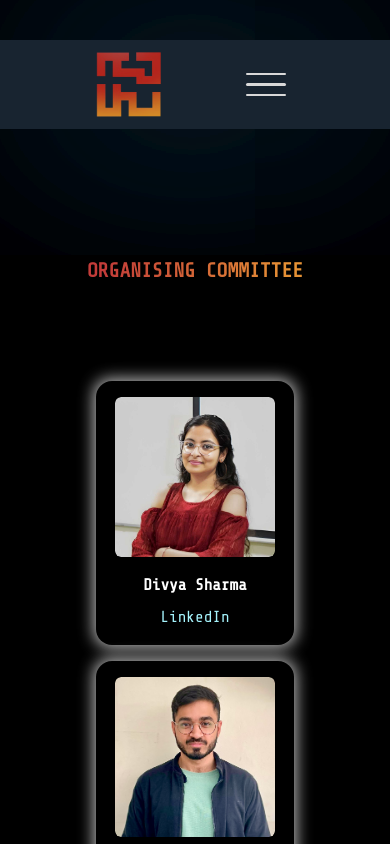
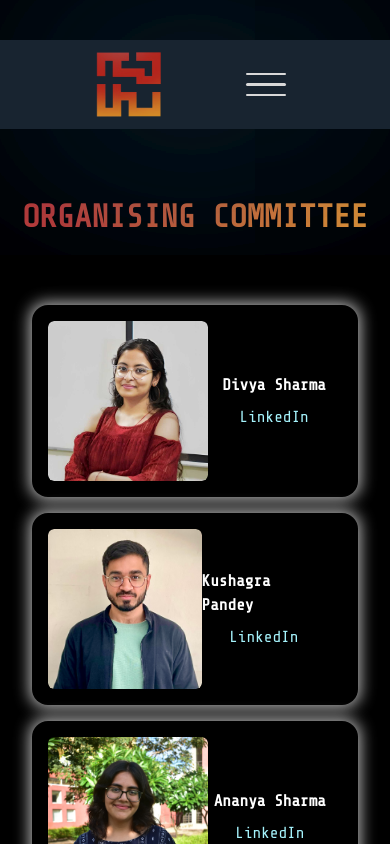
Before and after one commit to adistrim/hackJKLUv3, a Next.js app: page /team in a window 390 px wide. Shown: the top 844 px of the page. Built offline with nearby package versions, Linux system fonts and the light colour scheme.

Commit message:
team page responsive is improved

```diff
--- a/src/app/team/page.tsx
+++ b/src/app/team/page.tsx
@@ -16,9 +16,9 @@ const Team: React.FC = () => {
   return (
     <div className="bg-black">
       <Header />
-      <div className={`mx-[1rem] md:mx-[5rem] lg:mx-[10rem] mt-[8rem] md:mt-16 ${tech_mono.className}`}>
+      <div className={`mx-[1rem] md:mx-[5rem] lg:mx-[10rem] mt-8 md:mt-16 ${tech_mono.className}`}>
         <section className="mb-16">
-          <h3 className="text-xl md:text-[4rem] font-bold text-center my-[6rem] text-[#f58b40]">
+          <h3 className="text-[2rem] md:text-[4rem] font-bold text-center my-[4rem] md:my-[6rem] text-[#f58b40]">
             <span
               className="text-transparent bg-clip-text"
               style={{
@@ -28,12 +28,12 @@ const Team: React.FC = () => {
               ORGANISING COMMITTEE
             </span>
           </h3>
-          <div className="grid grid-cols-1 sm:grid-cols-2 lg:grid-cols-3 gap-4 md:gap-[5rem] mx-[5rem]">
+          <div className="grid grid-cols-1 sm:grid-cols-2 lg:grid-cols-3 gap-4 md:gap-[5rem] mx-[1rem] md:mx-[5rem]">
             {importedDataOC.map((member) => (
               <div key={member.name} className="relative">
                 <div className="absolute -inset-0.5 bg-white rounded-[1rem] blur opacity-75"></div>
-                <div className="relative flex flex-col items-center bg-black justify-center rounded-[1rem] p-4">
-                  <div className="mb-4 relative h-40 w-40 md:h-[14rem] md:w-[14rem] overflow-hidden rounded-md shadow-lg mx-auto">
+                <div className="relative flex flex-row md:flex-col items-center bg-black justify-between md:justify-center rounded-[1rem] p-4">
+                  <div className="md:mb-4 relative h-40 w-40 md:h-[14rem] md:w-[14rem] overflow-hidden rounded-md shadow-lg md:mx-auto">
                     <div className="w-full h-full overflow-hidden rounded-md">
                       <Image
                         src={member.photo}
@@ -44,10 +44,12 @@ const Team: React.FC = () => {
                       />
                     </div>
                   </div>
-                  <p className="font-bold text-base md:text-lg mb-2">{member.name}</p>
-                  <a href={member.linkedin} target="_blank" rel="noopener noreferrer" className="flex justify-center text-cyan-200 hover:underline">
-                    LinkedIn
-                  </a>
+                  <div className="flex flex-col pr-4">
+                    <p className="font-bold text-base md:text-lg mb-2">{member.name}</p>
+                    <a href={member.linkedin} target="_blank" rel="noopener noreferrer" className="flex justify-center text-cyan-200 hover:underline">
+                      LinkedIn
+                    </a>
+                  </div>
                 </div>
               </div>
             ))}
```
